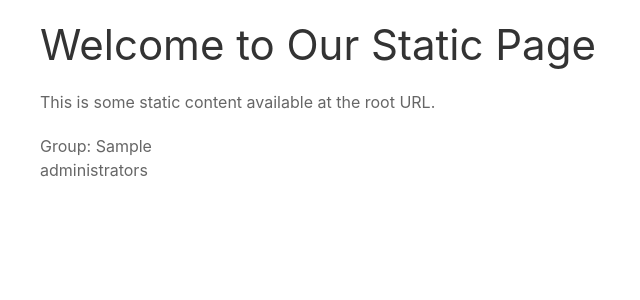
After one commit to endlessnights/fastapi-auth, a FastAPI app: template app/templates/home.html in a window 1280 px wide. The commit adds this page. Shown: the top 300 px of the page, without its empty margins (0-640 px from the left). Run offline with FastAPI, Linux system fonts and the light colour scheme; the template is opened without the code that fills it: most values are stand-ins (such as "Sample title", 1, 10 or a date in 2020); parts of the project's set-up code (start-up, migrations or seed data) failed here and were passed over; some libraries are stand-ins or nearby versions.

Commit message:
Fix: delete group, Add: static page with group check

```diff
--- a/app/main.py
+++ b/app/main.py
@@ -40,6 +40,8 @@ async def lifespan(app: FastAPI):
         db_url=DB_URL,
         modules={"models": ["app.models"]}
     )
+    conn = Tortoise.get_connection("default")
+    await conn.execute_query("PRAGMA journal_mode=DELETE;")
     await Tortoise.generate_schemas()
 
     # Create default admin and administrators group
@@ -52,6 +54,33 @@ async def lifespan(app: FastAPI):
 
 
 app = FastAPI(lifespan=lifespan)
+
+
+# Check if the user is in a specified group
+async def is_user_in_group(user: models.User, group_name: str):
+    groups = await user.groups.all()
+    return any(group.name == group_name for group in groups)
+
+
+@app.get("/", response_class=HTMLResponse)
+async def home(
+        request: Request,
+        current_user: models.User = Depends(get_current_user)
+):
+    # Check if the user is in the "administrators" group
+    is_admin = await is_user_in_group(current_user, "administrators")
+    is_manager = await is_user_in_group(current_user, "managers")
+
+    user_group = "administrators" if is_admin else "managers" if is_manager else "Not authorized"
+
+    if not (is_admin or is_manager):
+        raise HTTPException(status_code=403, detail=f"Permission denied {user_group}")
+
+    # Return the static content if authorized
+    return templates.TemplateResponse("home.html", {
+        "request": request,
+        "user_group": user_group
+    })
 
 
 # Create default admin and administrators group
@@ -185,9 +214,9 @@ async def register(
 
 
 # Check if user is in "administrators" group
-async def is_administrator(user: models.User):
+async def is_administrator(user: models.User, group_name):
     groups = await user.groups.all()
-    return any(group.name == "administrators" for group in groups)
+    return any(group.name == group_name for group in groups)
 
 
 # Admin dashboard
@@ -199,7 +228,7 @@ async def admin_dashboard(
     logger.info(f"Fetching users for admin: {current_user.username} on page {page}")
 
     # Check if current_user is in "administrators" group
-    is_admin = await is_administrator(current_user)
+    is_admin = await is_administrator(current_user, "administrators")
 
     # Total number of users
     total_users = await models.User.all().count()
@@ -208,7 +237,8 @@ async def admin_dashboard(
     total_pages = ceil(total_users / USERS_PER_PAGE)
 
     # Fetch users for the current page
-    users = await models.User.all().prefetch_related("groups").order_by("username").offset((page - 1) * USERS_PER_PAGE).limit(USERS_PER_PAGE)
+    users = await models.User.all().prefetch_related("groups").order_by("username").offset(
+        (page - 1) * USERS_PER_PAGE).limit(USERS_PER_PAGE)
 
     # Fetch all groups
     groups = await models.Group.all().prefetch_related("users")
@@ -246,7 +276,7 @@ async def edit_user(
         full_name: str = Form(...),
         current_user: models.User = Depends(get_current_user)):
     # Only administrators can edit users
-    if not await is_administrator(current_user):
+    if not await is_administrator(current_user, "administrators"):
         raise HTTPException(status_code=403, detail="Permission denied")
     try:
         user = await models.User.get(username=username)
@@ -265,7 +295,7 @@ async def add_user_to_group(
         group_name: str = Form(...),
         current_user: models.User = Depends(get_current_user)):
     # Only administrators can add users to groups
-    if not await is_administrator(current_user):
+    if not await is_administrator(current_user, "administrators"):
         raise HTTPException(status_code=403, detail="Permission denied")
     try:
         user = await models.User.get(username=username)
@@ -283,7 +313,7 @@ async def remove_user_from_group(
         data: dict = Body(...),
         current_user: models.User = Depends(get_current_user)):
     # Only administrators can remove users from groups
-    if not await is_administrator(current_user):
+    if not await is_administrator(current_user, "administrators"):
         raise HTTPException(status_code=403, detail="Permission denied")
     username = data.get("username")
     group_name = data.get("group_name")
@@ -303,7 +333,7 @@ async def remove_user_from_group(
 @app.post("/admin/create_group")
 async def create_group(group_name: str = Form(...), current_user: models.User = Depends(get_current_user)):
     # Only administrators can create groups
-    if not await is_administrator(current_user):
+    if not await is_administrator(current_user, "administrators"):
         raise HTTPException(status_code=403, detail="Permission denied")
     group, created = await models.Group.get_or_create(name=group_name)
     if created:
@@ -318,7 +348,7 @@ async def create_group(group_name: str = Form(...), current_user: models.User =
 async def rename_group(group_id: int = Form(...), new_name: str = Form(...),
                        current_user: models.User = Depends(get_current_user)):
     # Only administrators can rename groups
-    if not await is_administrator(current_user):
+    if not await is_administrator(current_user, "administrators"):
         raise HTTPException(status_code=403, detail="Permission denied")
     try:
         group = await models.Group.get(id=group_id)
@@ -330,26 +360,35 @@ async def rename_group(group_id: int = Form(...), new_name: str = Form(...),
         raise HTTPException(status_code=404, detail="Group not found")
 
 
-# Delete a group
+# Pydantic model for the request body
+class GroupDeleteRequest(BaseModel):
+    name: str
+
 @app.post("/admin/delete_group")
-async def delete_group(name: str = Body(...), current_user: models.User = Depends(get_current_user)):
+async def delete_group(
+    request: GroupDeleteRequest,
+    current_user: models.User = Depends(get_current_user)
+):
     # Only administrators can delete groups
-    if not await is_administrator(current_user):
+    if not await is_administrator(current_user, "administrators"):
         raise HTTPException(status_code=403, detail="Permission denied")
+
+    name = request.name
     try:
         group = await models.Group.get(name=name)
         await group.delete()
         logger.info(f"Group deleted: {name}")
         return JSONResponse(content={"success": True})
     except DoesNotExist:
-        return JSONResponse(content={"success": False, "error": "Group not found"})
+        logger.error(f"Group '{name}' not found")
+        return JSONResponse(content={"success": False, "error": f"Group '{name}' not found"})
 
 
 # Handle user deletion
 @app.post("/admin/delete_user")
 async def delete_user(username: str = Form(...), current_user: models.User = Depends(get_current_user)):
     # Only administrators can delete users
-    if not await is_administrator(current_user):
+    if not await is_administrator(current_user, "administrators"):
         raise HTTPException(status_code=403, detail="Permission denied")
     # Prevent admins from deleting themselves
     if username == current_user.username:
@@ -379,7 +418,7 @@ async def change_user_password(
         password_change: PasswordChangeRequest,
         current_user: models.User = Depends(get_current_user)):
     # Only administrators can change user passwords
-    if not await is_administrator(current_user):
+    if not await is_administrator(current_user, "administrators"):
         raise HTTPException(status_code=403, detail="Permission denied")
 
     try:
--- /dev/null
+++ b/app/templates/home.html
@@ -0,0 +1,17 @@
+<!DOCTYPE html>
+    <html>
+    <head>
+        <title>Home</title>
+        <link rel="stylesheet" href="https://cdn.jsdelivr.net/npm/uikit@3.16.6/dist/css/uikit.min.css" />
+    </head>
+    <body>
+        <div class="uk-container uk-margin-top">
+            <h1>Welcome to Our Static Page</h1>
+            <p>This is some static content available at the root URL.</p>
+            <p>Group: {{user_group}}</p>
+            {% if user_group == "Managers" %}managers{% else %}administrators{% endif %}
+        </div>
+        <script src="https://cdn.jsdelivr.net/npm/uikit@3.16.6/dist/js/uikit.min.js"></script>
+        <script src="https://cdn.jsdelivr.net/npm/uikit@3.16.6/dist/js/uikit-icons.min.js"></script>
+    </body>
+    </html>
```
Also changed, not shown: app/templates/dashboard.html (+13 -2 lines).
